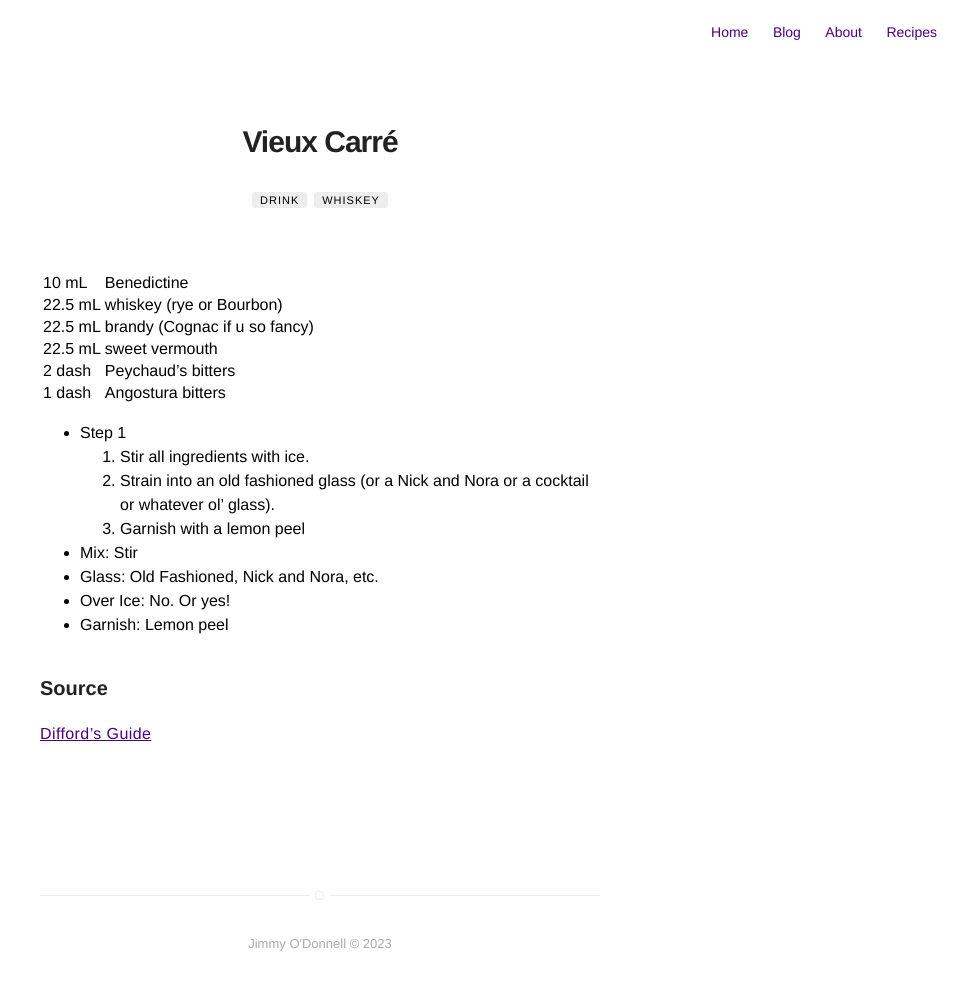
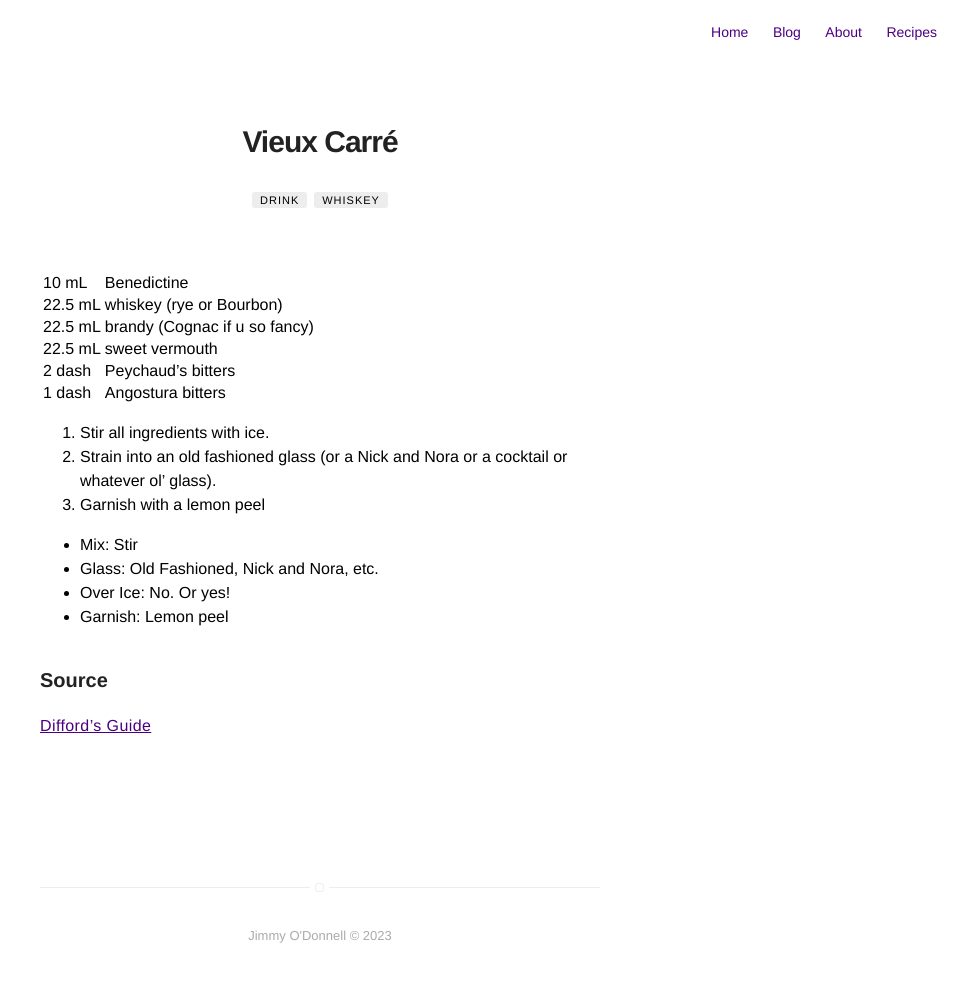
Before and after one commit to jimmyodonnell/jimmyodonnell.github.io, a Jekyll site: the page built from recipes/cocktail-vieux-carre.md, in a window 1280 px wide. Shown: the whole page, without its empty margins (320-1280 px from the left). Built offline with Jekyll 4.4.1, drawn with Linux system fonts in a browser that asks for light colours.

Commit message:
fix recipe

```diff
--- a/recipes/cocktail-vieux-carre.md
+++ b/recipes/cocktail-vieux-carre.md
@@ -16,10 +16,10 @@ comments: false
 | 2 dash | Peychaud's bitters |
 | 1 dash | Angostura bitters |
 
-- Step 1
 1. Stir all ingredients with ice.
 2. Strain into an old fashioned glass (or a Nick and Nora or a cocktail or whatever ol' glass).
 3. Garnish with a lemon peel
+
 
 - **Mix**: Stir
 - **Glass**: Old Fashioned, Nick and Nora, etc.
```
